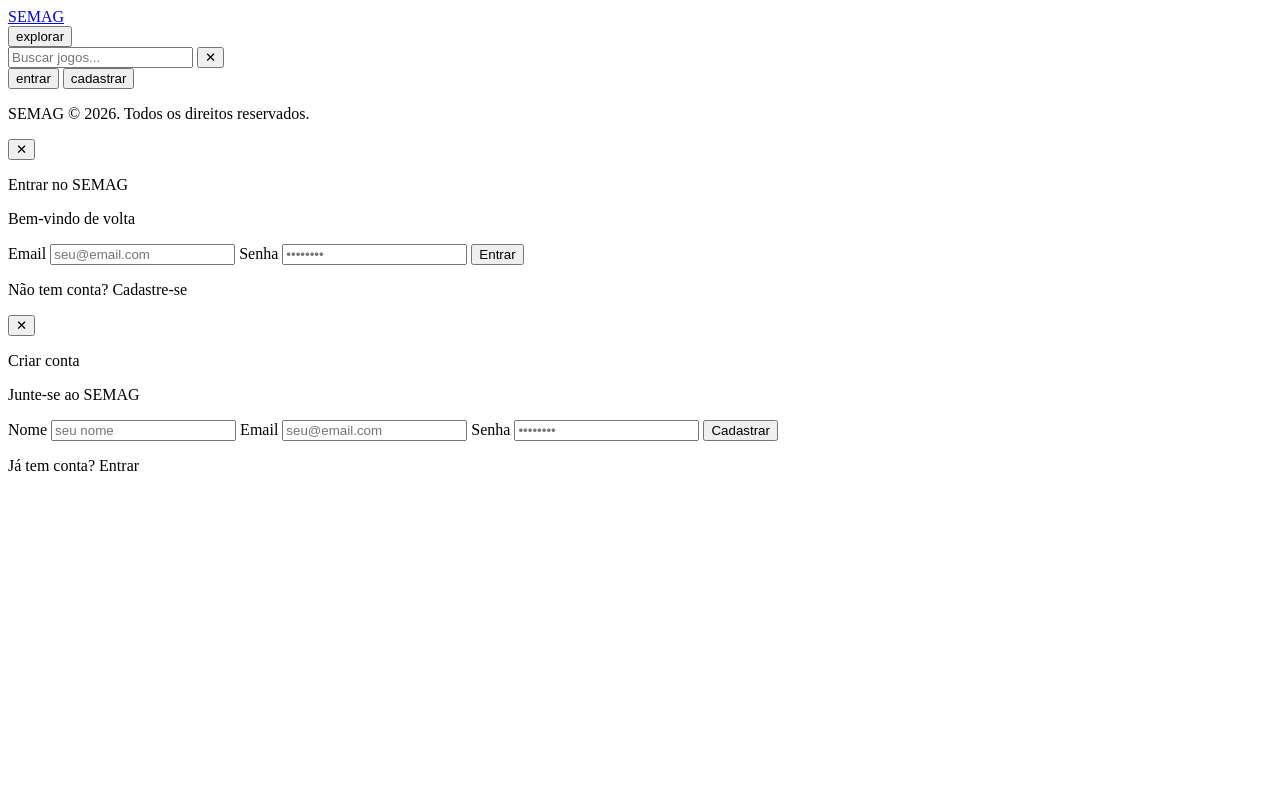
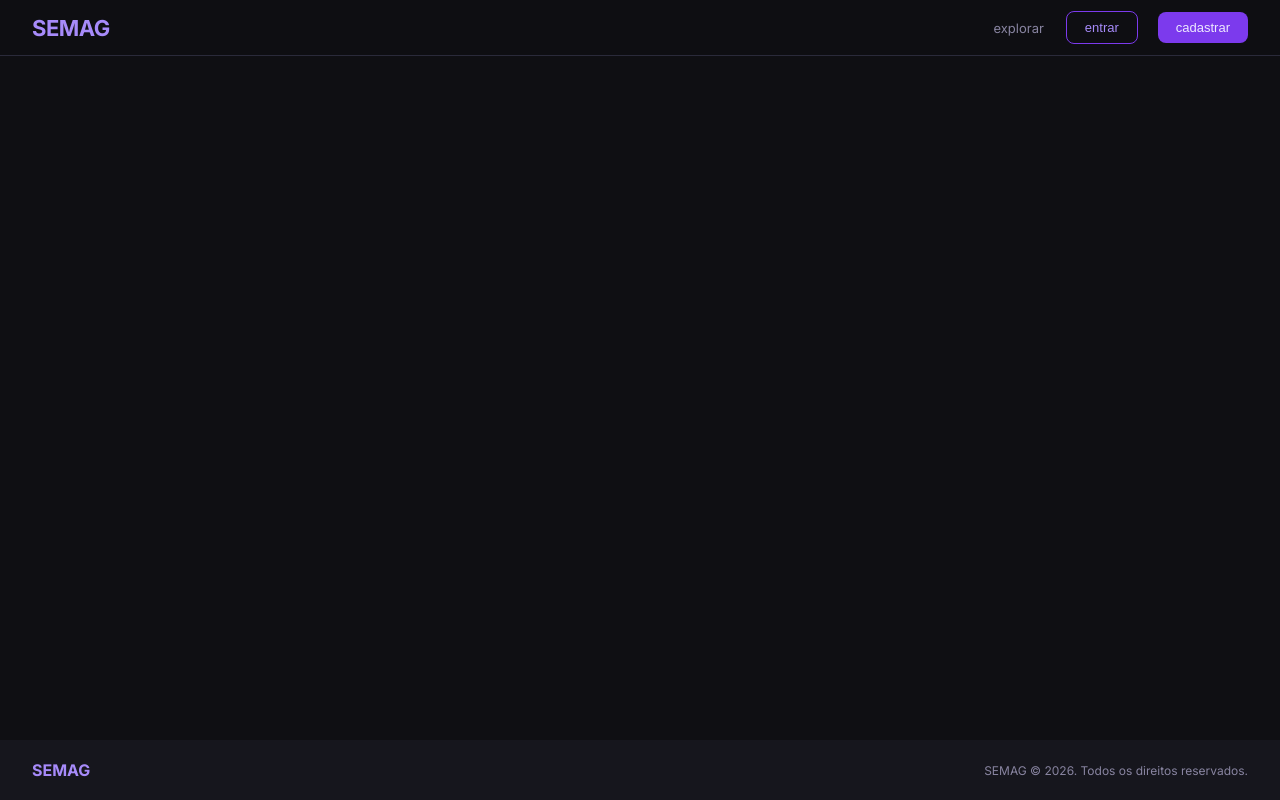
Before and after one commit to johnlcsz/Projeto-P1-Engenharia-de-Software, a Flask app: page / in a window 1280 px wide. Run offline with Flask 3, Linux system fonts and the light colour scheme.

Commit message:
feat: implementa layout base com header, footer, modais e busca

```diff
--- a/app/static/css/style.css
+++ b/app/static/css/style.css
@@ -0,0 +1,306 @@
+* {
+    margin: 0;
+    padding: 0;
+    box-sizing: border-box;
+}
+
+body {
+    font-family: inter, sans-serif;
+    background-color: #0f0f13;
+    color: #ede9fe;
+    min-height: 100vh;
+    display: flex;
+    flex-direction: column;
+}
+
+a {
+  text-decoration: none;
+  color: inherit;
+}
+
+header {
+  position: fixed;
+  top: 0;
+  left: 0;
+  right: 0;
+  z-index: 100;
+  background: rgba(15, 15, 19, 0.85);
+  backdrop-filter: blur(8px);
+  border-bottom: 0.5px solid #2a2a3a;
+  padding: 0 32px;
+  display: flex;
+  align-items: center;
+  justify-content: space-between;
+  height: 56px;
+}
+
+.logo {
+  font-size: 22px;
+  font-weight: 700;
+  color: #a78bfa;
+  letter-spacing: -0.5px;
+}
+
+.nav-links {
+  display: flex;
+  gap: 20px;
+  align-items: center;
+}
+
+.nav-link {
+  font-size: 13px;
+  color: #8884a0;
+  transition: color 0.2s;
+  background: transparent;
+  border: none;
+  cursor: pointer;
+  font-family: inherit;
+  padding: 0;
+}
+
+.nav-link:hover {
+  color: #a78bfa;
+}
+
+.btn {
+  background: #7c3aed;
+  color: #ede9fe;
+  font-size: 13px;
+  font-weight: 500;
+  padding: 8px 18px;
+  border-radius: 8px;
+  border: none;
+  cursor: pointer;
+  transition: background 0.2s;
+}
+
+.btn:hover {
+  background: #6d28d9;
+}
+
+.btn-outline {
+  background: transparent;
+  color: #a78bfa;
+  font-size: 13px;
+  font-weight: 500;
+  padding: 8px 18px;
+  border-radius: 8px;
+  border: 0.5px solid #7c3aed;
+  cursor: pointer;
+  transition: background 0.2s;
+}
+
+.btn-outline:hover {
+  background: #1e1e2a;
+}
+
+.explorar {
+    display: flex;
+    align-items: center;
+}
+
+.search-bar {
+    display: flex;
+    align-items: center;
+    gap: 8px;
+    background: #1e1e2a;
+    border: 0.5px solid #7c3aed;
+    border-radius: 8px;
+    width: 0;
+    opacity: 0;
+    overflow: hidden;
+    padding: 0;
+    transition:
+        width 0.3s ease,
+        opacity 0.3s ease,
+        padding 0.3s ease;
+}
+
+.search-bar.ativa {
+    width: 220px;
+    opacity: 1;
+    padding: 5px 10px;
+}
+
+.search-input {
+    flex: 1;
+    background: transparent;
+    border: none;
+    color: #ede9fe;
+    font-size: 13px;
+    outline: none;
+    min-width: 0;
+    font-family: inherit;
+}
+
+.search-input::placeholder {
+    color: #8884a0;
+}
+
+.search-fechar {
+    background: transparent;
+    border: none;
+    color: #8884a0;
+    font-size: 14px;
+    cursor: pointer;
+    flex-shrink: 0;
+    transition: color 0.2s;
+    padding: 0;
+}
+
+.search-fechar:hover {
+    color: #ede9fe;
+}
+
+main {
+    flex: 1;
+}
+
+footer {
+  background: #16161d;
+  padding: 20px 32px;
+  display: flex;
+  align-items: center;
+  justify-content: space-between;
+}
+
+.footer-logo {
+  font-size: 16px;
+  font-weight: 700;
+  color: #a78bfa;
+}
+
+.footer-text {
+  font-size: 12px;
+  color: #8884a0;
+}
+
+.modal-overlay {
+    position: fixed;
+    inset: 0;
+    background: rgba(0, 0, 0, 0.75);
+    backdrop-filter: blur(6px);
+    display: flex;
+    justify-content: center;
+    align-items: center;
+    opacity: 0;
+    visibility: hidden;
+    pointer-events: none;
+    transition: .3s ease;
+    z-index: 999;
+}
+
+.modal-overlay.active {
+    opacity: 1;
+    visibility: visible;
+    pointer-events: all;
+}
+
+.modal {
+    width: 100%;
+    max-width: 430px;
+    background: #16161d;
+    border: 1px solid #2a2a3a;
+    border-radius: 18px;
+    padding: 32px;
+    position: relative;
+    box-shadow: 0 0 30px rgba(124, 58, 237, .15);
+    transform: translateY(20px);
+    transition: .3s ease;
+}
+
+.modal-overlay.active .modal {
+    transform: translateY(0);
+}
+
+.modal-close {
+    position: absolute;
+    top: 15px;
+    right: 18px;
+    background: transparent;
+    border: none;
+    color: #8884a0;
+    font-size: 1.2rem;
+    cursor: pointer;
+}
+
+.modal-close:hover {
+    color: #fff;
+}
+
+.modal-title {
+    font-size: 2rem;
+    font-weight: 700;
+    color: #fff;
+    margin-bottom: 4px;
+}
+
+.modal-sub {
+    color: #8884a0;
+    margin-bottom: 28px;
+}
+
+.modal-label {
+    display: block;
+    color: #a78bfa;
+    margin-bottom: 8px;
+    margin-top: 18px;
+    font-size: .95rem;
+}
+
+.modal-input {
+    width: 100%;
+    background: #0f0f13;
+    border: 1px solid #2a2a3a;
+    border-radius: 10px;
+    padding: 14px 16px;
+    color: white;
+    font-size: 1rem;
+    outline: none;
+    transition: .2s;
+    box-sizing: border-box;
+}
+
+.modal-input::placeholder {
+    color: #666;
+}
+
+.modal-input:focus {
+    border-color: #7c3aed;
+    box-shadow: 0 0 0 3px rgba(124,58,237,.15);
+}
+
+.modal-btn {
+    width: 100%;
+    margin-top: 24px;
+    padding: 14px;
+    background: transparent;
+    border: 1px solid #2a2a3a;
+    border-radius: 10px;
+    color: white;
+    font-weight: 700;
+    font-size: 1rem;
+    cursor: pointer;
+    transition: .2s;
+}
+
+.modal-btn:hover {
+    background: #7c3aed;
+    border-color: #7c3aed;
+}
+
+.modal-switch {
+    margin-top: 18px;
+    text-align: center;
+    color: #8884a0;
+}
+
+.modal-switch span {
+    color: #a78bfa;
+    cursor: pointer;
+    font-weight: 600;
+}
+
+.modal-switch span:hover {
+    text-decoration: underline;
+}
--- a/app/static/js/scripts.js
+++ b/app/static/js/scripts.js
@@ -0,0 +1,94 @@
+const btnExplorar = document.getElementById('btn-explorar')
+const searchBar = document.getElementById('search-bar')
+const searchFechar = document.getElementById('search-fechar')
+const searchInput = document.getElementById('search-input')
+
+if (btnExplorar) {
+    btnExplorar.addEventListener('click', () => {
+        btnExplorar.style.opacity = '0'
+        btnExplorar.style.transition = 'opacity 0.2s ease'
+        setTimeout(() => { btnExplorar.style.display = 'none' }, 200)
+        searchBar.classList.add('ativa')
+        setTimeout(() => searchInput.focus(), 400)
+    })
+}
+
+if (searchFechar) {
+    searchFechar.addEventListener('click', () => {
+        searchBar.classList.remove('ativa')
+        searchInput.value = ''
+        setTimeout(() => {
+            btnExplorar.style.display = 'block'
+            btnExplorar.style.opacity = '0'
+            setTimeout(() => { btnExplorar.style.opacity = '1' }, 50)
+        }, 300)
+    })
+}
+
+
+const modalLogin = document.getElementById("modal-login");
+const modalCadastro = document.getElementById("modal-cadastro");
+
+const btnLogin = document.getElementById("btn-login");
+const btnCadastro = document.getElementById("btn-cadastro");
+
+const closeLogin = document.getElementById("close-login");
+const closeCadastro = document.getElementById("close-cadastro");
+
+const irCadastro = document.getElementById("ir-cadastro");
+const irLogin = document.getElementById("ir-login");
+
+function abrirModal(modal) {
+    modal.classList.add("active");
+}
+
+function fecharModal(modal) {
+    modal.classList.remove("active");
+}
+
+if (btnLogin) {
+    btnLogin.addEventListener("click", () => {
+        abrirModal(modalLogin);
+    });
+}
+
+if (btnCadastro) {
+    btnCadastro.addEventListener("click", () => {
+        abrirModal(modalCadastro);
+    });
+}
+
+closeLogin.addEventListener("click", () => {
+    fecharModal(modalLogin);
+});
+
+closeCadastro.addEventListener("click", () => {
+    fecharModal(modalCadastro);
+});
+
+irCadastro.addEventListener("click", () => {
+    fecharModal(modalLogin);
+    abrirModal(modalCadastro);
+});
+
+irLogin.addEventListener("click", () => {
+    fecharModal(modalCadastro);
+    abrirModal(modalLogin);
+});
+
+window.addEventListener("click", (e) => {
+    if (e.target === modalLogin) {
+        fecharModal(modalLogin);
+    }
+
+    if (e.target === modalCadastro) {
+        fecharModal(modalCadastro);
+    }
+});
+
+document.addEventListener("keydown", (e) => {
+    if (e.key === "Escape") {
+        fecharModal(modalLogin);
+        fecharModal(modalCadastro);
+    }
+});
--- a/app/templates/base.html
+++ b/app/templates/base.html
@@ -5,17 +5,17 @@
     <meta name="viewport" content="width=device-width, initial-scale=1.0">
     <title>{% block title %}SEMAG{% endblock %}</title>
     <link rel="stylesheet" href="{{ url_for('static', filename='css/style.css') }}">
+    {% block styles %}{% endblock %}
     <link href="https://fonts.googleapis.com/css2?family=Inter:wght@400;500;600;700;800&display=swap" rel="stylesheet">
 </head>
 <body>
 
-    <header class="navbar">
+    <header>
         <a href="{{ url_for('main.index') }}" class="logo">SEMAG</a>
         <nav class="nav-links">
 
             <div class="explorar">
                 <button class="nav-link" id="btn-explorar">explorar</button>
-
                 <div class="search-bar" id="search-bar">
                     <input type="text" class="search-input" id="search-input" placeholder="Buscar jogos...">
                     <button class="search-fechar" id="search-fechar">✕</button>
@@ -45,8 +45,9 @@
         {% block content %}{% endblock %}
     </main>
 
-    <footer class="footer">
-        <p>SEMAG &copy; 2026. Todos os direitos reservados.</p>
+    <footer>
+        <span class="footer-logo">SEMAG</span>
+        <p class="footer-text">SEMAG &copy; 2026. Todos os direitos reservados.</p>
     </footer>
 
     <div class="modal-overlay" id="modal-login">
--- a/app/templates/index.html
+++ b/app/templates/index.html
@@ -1 +1,5 @@
 {% extends "base.html" %}
+
+{% block styles %}
+<link rel="stylesheet" href="{{ url_for('static', filename='css/index.css') }}">
+{% endblock %}
--- a/app/templates/pg_principal.html
+++ b/app/templates/pg_principal.html
@@ -0,0 +1,5 @@
+{ extends "base.html" %}
+
+{% block styles %}
+<link rel="stylesheet" href="{{ url_for('static', filename='css/pg_principal.css') }}">
+{% endblock %}
```
Also changed, not shown: app/static/css/index.css (added), app/static/css/principal.css (added).
